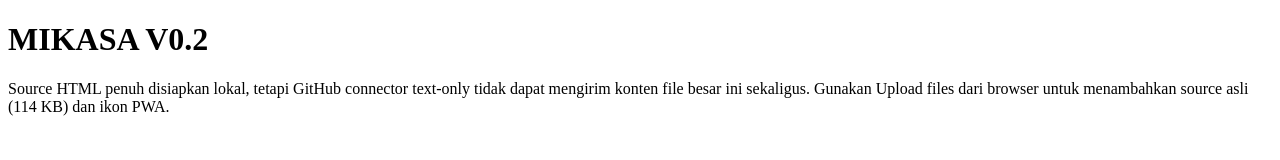
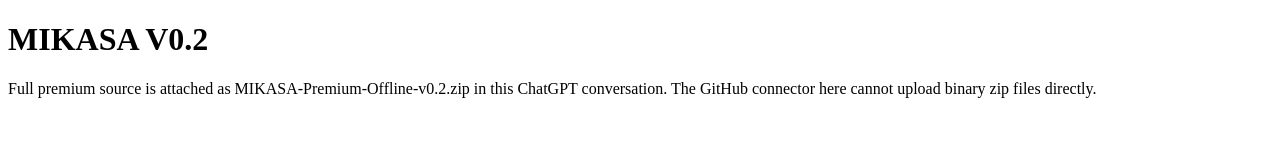
Before and after one commit to ohmynexus/Mikasa-V0.2, a plain HTML site: page index.html in a window 1280 px wide. Drawn offline with Linux system fonts and the light colour scheme.

Commit message:
Keep repository landing page while preparing source files

```diff
--- a/index.html
+++ b/index.html
@@ -1,2 +1,2 @@
 <!DOCTYPE html>
-<html lang="id"><head><meta charset="UTF-8"><meta name="viewport" content="width=device-width,initial-scale=1"><meta name="theme-color" content="#0a0c12"><title>MIKASA V0.2 — Upload file pending</title></head><body><h1>MIKASA V0.2</h1><p>Source HTML penuh disiapkan lokal, tetapi GitHub connector text-only tidak dapat mengirim konten file besar ini sekaligus. Gunakan Upload files dari browser untuk menambahkan source asli (114 KB) dan ikon PWA.</p></body></html>
+<html lang="id" data-theme="dark"><head><meta charset="UTF-8"><meta name="viewport" content="width=device-width,initial-scale=1"><title>MIKASA V0.2</title></head><body><h1>MIKASA V0.2</h1><p>Full premium source is attached as MIKASA-Premium-Offline-v0.2.zip in this ChatGPT conversation. The GitHub connector here cannot upload binary zip files directly.</p></body></html>
```
